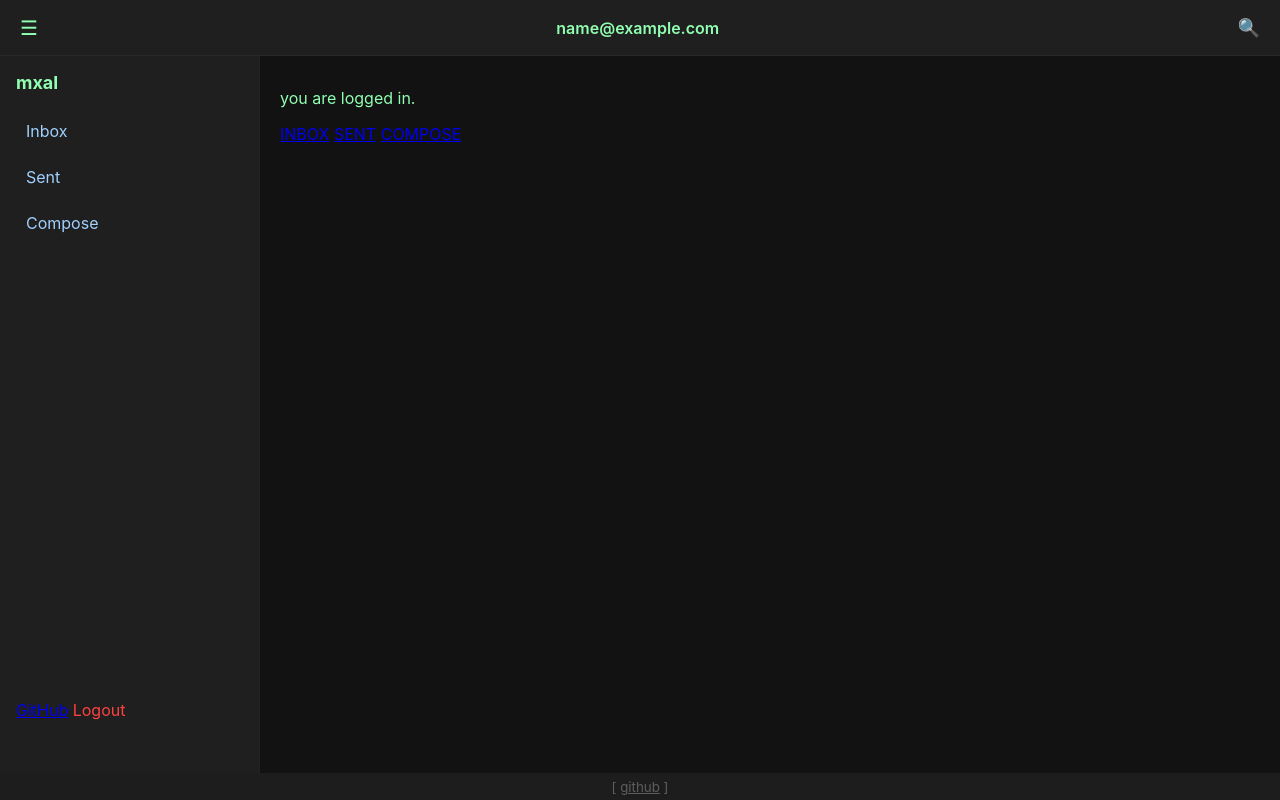
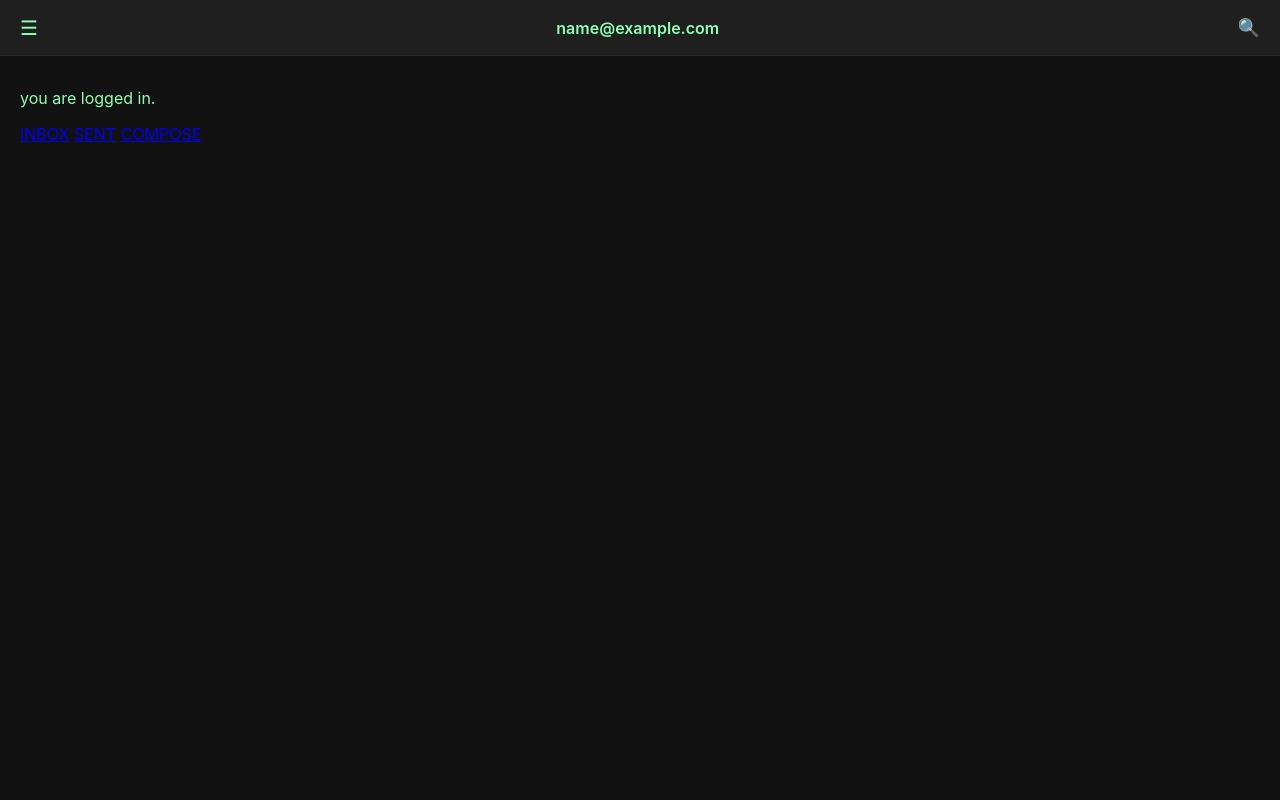
Before and after one commit to sortalost/mxal, a Flask app: page / in a window 1280 px wide. Run offline with Flask 3, Linux system fonts and the light colour scheme; the visitor is signed in with stand-in values (Sample User, id 1).

Commit message:
sidebar fix

```diff
--- a/src/static/css/desktop.css
+++ b/src/static/css/desktop.css
@@ -47,15 +47,26 @@
 
 .compose-fab{background:var(--accent);border:none;color:#111;padding:8px 10px;border-radius:8px;cursor:pointer;font-weight:700}
 
-.sidebar{
-  width:260px;
-  background:var(--panel);
-  padding:72px 16px 16px 16px;
-  display:flex;
-  flex-direction:column;
-  gap:12px;
-  border-right:1px solid rgba(255,255,255,0.02);
+.sidebar {
+  position: fixed;
+  top: 0;
+  left: -260px;
+  height: 100%;
+  width: 260px;
+  background: var(--panel);
+  padding: 72px 16px 16px 16px;
+  display: flex;
+  flex-direction: column;
+  gap: 12px;
+  border-right: 1px solid rgba(255,255,255,0.02);
+  transition: left 0.3s ease; /* smooth slide */
+  z-index: 200;
 }
+
+.sidebar.open {
+  left: 0;
+}
+
 
 .brand{color:var(--accent);font-weight:700;font-size:18px;margin-bottom:6px}
 
--- a/src/static/js/script.js
+++ b/src/static/js/script.js
@@ -55,7 +55,8 @@
   if (loadMoreMobileBtn) loadMoreMobileBtn.addEventListener("click", fetchMoreEmails);
   if (refreshBtn) refreshBtn.addEventListener("click", fetchMoreEmails);
   if (hamburger) hamburger.addEventListener("click", () => {
-    sidebar.style.display = sidebar.style.display === "none" ? "flex" : "none";
+    // sidebar.style.display = sidebar.style.display === "none" ? "flex" : "none";
+    sidebar.classList.toggle("open");
   });
 
   // --- DOM APPEND/PREPEND HELPERS ---
--- a/src/templates/base.html
+++ b/src/templates/base.html
@@ -32,13 +32,13 @@
           <div class="brand">mxal</div>
         </div>
         <ul class="nav-list">
-          <li><a href="{{ url_for('inbox') }}" class="nav-link">Inbox</a></li>
-          <li><a href="{{ url_for('sent') }}" class="nav-link">Sent</a></li>
-          <li><a href="{{ url_for('compose') }}" class="nav-link">Compose</a></li>
+          <li><a href="{{ url_for('inbox') }}" class="nav-link">inbox</a></li>
+          <li><a href="{{ url_for('sent') }}" class="nav-link">sent</a></li>
+          <li><a href="{{ url_for('compose') }}" class="nav-link">compose</a></li>
         </ul>
         <div class="sidebar-foot">
-          <a href="//github.com/sortalost/mxal">GitHub</a>
-          <a href="{{ url_for('logout') }}" class="signout">Logout</a>
+          <p style="text-decoration:underline;cursor:pointer" onclick="window.location.href='//github.com/sortalost/mxal'">github</p>
+          <a href="{{ url_for('logout') }}" class="signout">logout</a>
         </div>
       </nav>
     {% endif %}
@@ -61,11 +61,7 @@
     </main>
 
   </div>
-  <div class="footer">
-    <p>
-      [ <span style="text-decoration:underline;cursor:pointer" onclick="window.location.href='//github.com/sortalost/mxal'">github</span> ]
-    </p>
-  </div>
+  <!-- <div class="footer"> fixed slim footer </div> -->
   <script src="{{ url_for('static', filename='js/script.js') }}"></script>
   <script>
   if ('serviceWorker' in navigator) {
--- a/src/templates/view_email.html
+++ b/src/templates/view_email.html
@@ -1,5 +1,5 @@
 {% extends "base.html" %}
-{% block title %}{{ subject }}{% endblock %}
+{% block title %}{{ email.subject }}{% endblock %}
 {% block content %}
 
 <div class="email-view">
```
